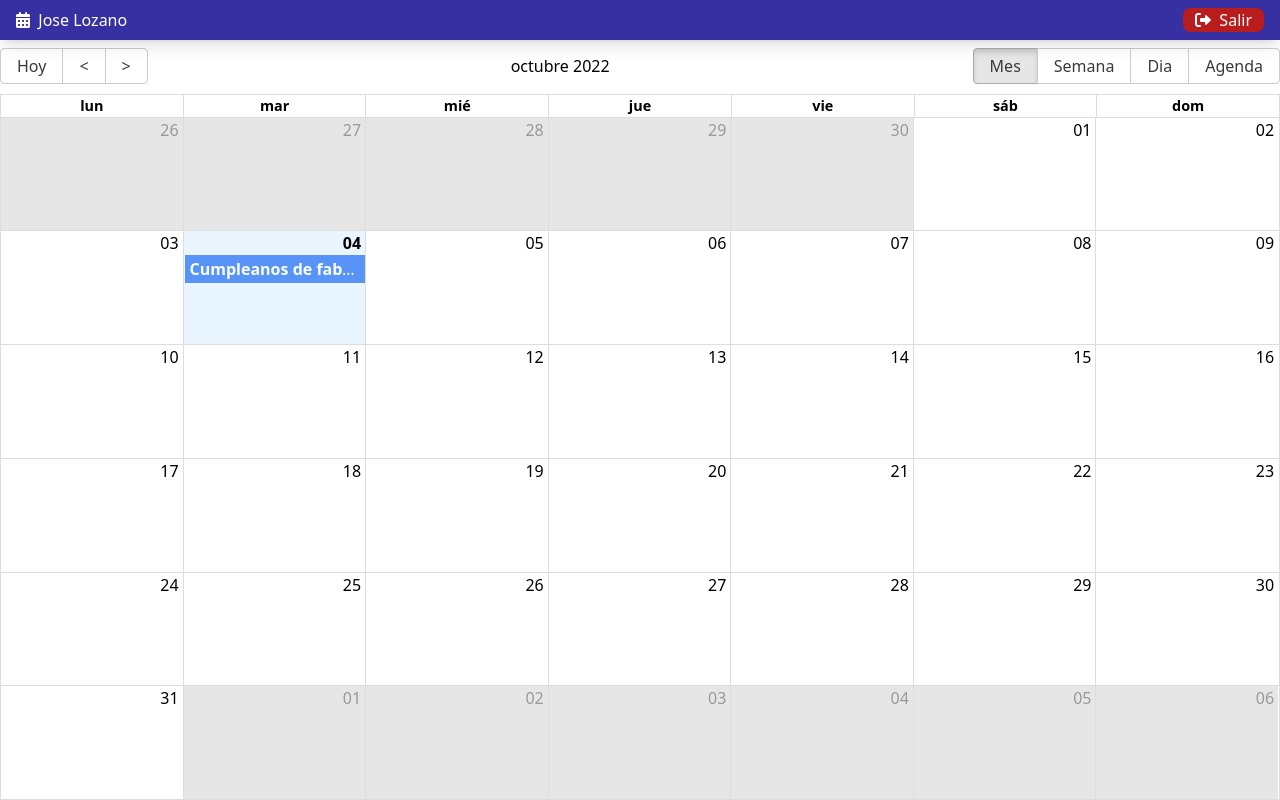
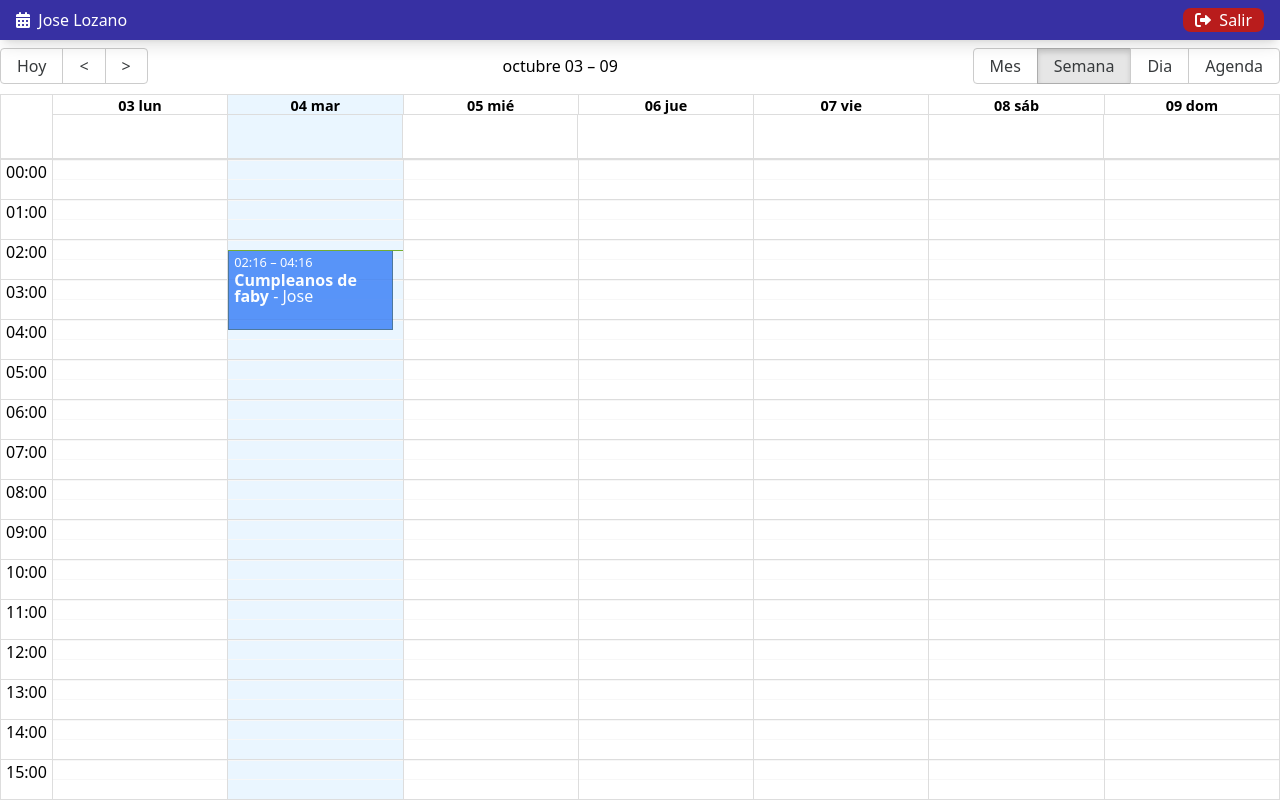
Before and after one commit to daftnemesis/Calendar, a React (Vite) app: page / in a window 1280 px wide. Built offline with nearby package versions, Linux system fonts and the light colour scheme.

Commit message:
Usando el localStorage del navegador para guardar en que parte del calendario se quedo el usuario, de esa manera cada vez que recarge la pagina estara en el mismo lugar donde lo dejo

```diff
--- a/src/calendar/pages/CalendarPage.jsx
+++ b/src/calendar/pages/CalendarPage.jsx
@@ -6,6 +6,7 @@
 import { Navbar, CalendarEvent } from "../"
 
 import 'react-big-calendar/lib/css/react-big-calendar.css'
+import { useState } from 'react'
 
 const events = [{
   title: 'Cumpleanos de faby',
@@ -23,6 +24,9 @@
 //Pagina de nuestra aplicacion principal
 export const CalendarPage = () => {
 
+
+  const [lastView, setLastView] = useState(localStorage.getItem('lastView') || 'week')
+
   const eventStyleGetter = ( event, start, end, isSelected ) => {
 
     const style = {
@@ -38,16 +42,19 @@
 
   }
 
+  // Evento para escuchar cuando se de un doble click sobre el evento
   const onDoubleClick = ( event ) => {
     console.log({ doubleClick: event })
   }
-
+  // Evenot para escuchar cuando se da un solo click sobre el evento
   const onSelect = ( event ) => {
-    console.log({ onSelect: evet });
+    console.log({ onSelect: event });
   }
-
+  // Evento que se dispara cuando se cambia la vista del calendario
+  // (por defecto mes, semana, dia y agenda)
   const onViewChanged = ( event ) => {
-    console.log({ viewChanged: event })
+    localStorage.setItem('lastView', event)
+    setLastView(event)
   }
 
   return (
@@ -58,6 +65,7 @@
         culture='es'
         localizer={localizer}
         events={events}
+        defaultView={ lastView }
         startAccessor="start"
         endAccessor="end"
         style={{ height: 'calc( 100vh - 48px)' }}
@@ -66,6 +74,9 @@
         components={{
           event: CalendarEvent
         }}
+        onDoubleClickEvent={ onDoubleClick }
+        onSelectEvent={ onSelect }
+        onView={ onViewChanged }
       />
 
     </>
```
